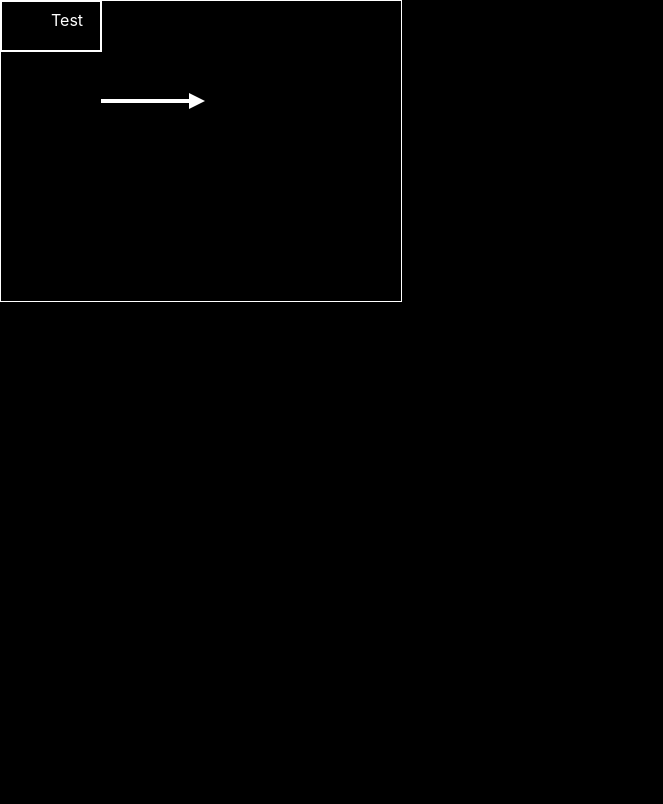
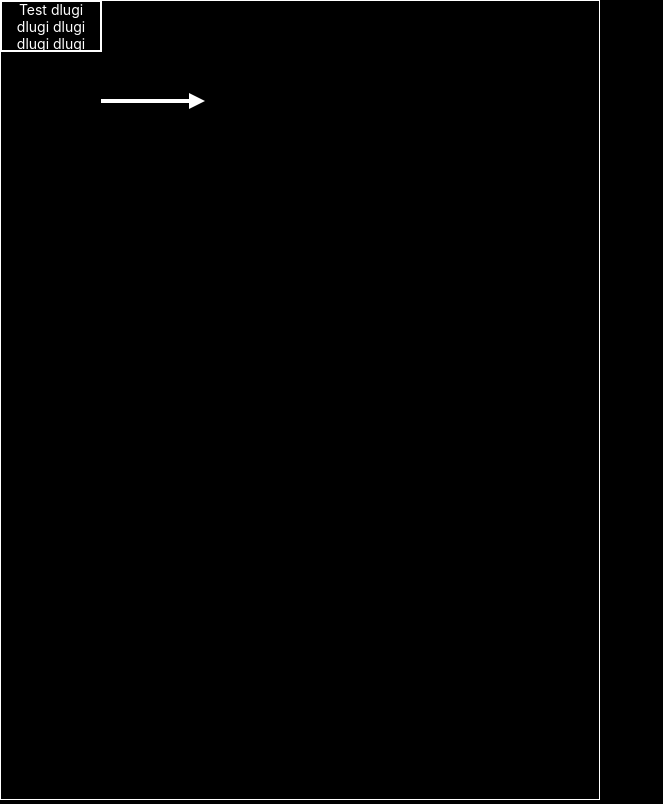
Before and after one commit to TokarzKrzysztof/diagram, a React (Create React App) app: page / in a window 1280 px wide. Shown: the whole page, without its empty margins (0-663 px from the left). Built offline with nearby package versions, Linux system fonts and the light colour scheme.

Commit message:
text node

```diff
--- a/src/components/Net/Net.tsx
+++ b/src/components/Net/Net.tsx
@@ -16,7 +16,7 @@ interface Props {
 
 export const Net: FC<Props> = ({ children }) => {
   return (
-    <svg overflow={"auto"} width={400} height={300} style={{ border: "1px solid white" }}>
+    <svg overflow={"auto"} width={600} height={800} style={{ border: "1px solid white" }}>
       {children}
     </svg>
   );
--- a/src/components/RectangleNode/RectangleNode.tsx
+++ b/src/components/RectangleNode/RectangleNode.tsx
@@ -12,7 +12,7 @@ export const RectangleNode: FC<Props> = () => {
     x: 0,
     width: 100,
     height: 50,
-    text: "Test",
+    text: "Test dlugi dlugi dlugi dlugi dlugi",
   });
   const [isActive, setIsActive] = useState(false);
   const [isEditText, setIsEditText] = useState(false);
@@ -36,25 +36,16 @@ export const RectangleNode: FC<Props> = () => {
         width={config.width}
         height={config.height}
         overflow={"visible"}
+        onDoubleClick={() => setIsEditText(!isEditText)}
       >
         <rect width={"100%"} height={"100%"} stroke={"white"} strokeWidth={2} />
-        {/* <text fill={"white"} x={"50%"} y={"50%"}>Test</text> */}
-          <TextNode
-            value={config.text}
-            isEditing={isEditText}
-            onAccept={handleTextEdit}
-          />
-        <foreignObject fill={"white"} width={"100%"} height={"100%"}>
-        </foreignObject>
+        <TextNode
+          value={config.text}
+          isEditing={isEditText}
+          onAccept={handleTextEdit}
+        />
         {isActive && <RectResizeDots config={config} onSetConfig={setConfig} />}
       </svg>
-      {/* <StyledRectangle
-        ref={ref}
-        style={{ width: config.width, height: config.height }}
-        onDoubleClick={() => setIsEditText(!isEditText)}
-        >
-        </StyledRectangle> */}
-      {/*  */}
     </Dragable>
   );
 };
--- a/src/components/RectangleNode/TextNode/TextNode.tsx
+++ b/src/components/RectangleNode/TextNode/TextNode.tsx
@@ -13,21 +13,28 @@ const StyledTextarea = styled.textarea`
   font-size: 14px;
 `;
 
-const StyledSpan = styled.div`
-  /* white-space: pre-wrap;
-  word-break: break-all;
+const StyledSpan = styled.span`
+  white-space: pre-wrap;
   color: white;
   position: absolute;
   display: flex;
   align-items: center;
   justify-content: center;
+  text-align: center;
   top: 50%;
-  left: 50%; */
-  /* transform: translate(-50%, -50%); */
-  width: 75%;
-  height: 75%;
-  /* overflow: hidden; */
+  left: 50%;
+  transform: translate(-50%, -50%);
+  padding: 5px;
+  width: 100%;
+  height: 100%;
+  overflow: hidden;
   font-size: 14px;
+  -webkit-touch-callout: none;
+  -webkit-user-select: none;
+  -khtml-user-select: none;
+  -moz-user-select: none;
+  -ms-user-select: none;
+  user-select: none;
 `;
 
 interface Props {
@@ -37,8 +44,9 @@ interface Props {
 }
 
 export const TextNode: FC<Props> = ({ isEditing, value, onAccept }) => {
-  if (isEditing) {
   return (
+    <foreignObject x="0" y="0" width="100%" height="100%">
+      {isEditing ? (
         <StyledTextarea
           autoFocus
           onBlur={(e) => onAccept(e.target.value)}
@@ -46,8 +54,9 @@ export const TextNode: FC<Props> = ({ isEditing, value, onAccept }) => {
           onMouseMove={(e) => e.stopPropagation()}
           defaultValue={value}
         />
+      ) : (
+        <StyledSpan>{value}</StyledSpan>
+      )}
+    </foreignObject>
   );
-  }
-
-  return <text x={"50%"} y={"50%"} fill={"white"}>{value}</text>;
 };
--- a/src/index.css
+++ b/src/index.css
@@ -1,7 +1,11 @@
+* {
+  box-sizing: border-box;
+}
+
 body {
   margin: 0;
-  font-family: -apple-system, BlinkMacSystemFont, 'Segoe UI', 'Roboto', 'Oxygen',
-    'Ubuntu', 'Cantarell', 'Fira Sans', 'Droid Sans', 'Helvetica Neue',
+  font-family: -apple-system, BlinkMacSystemFont, "Segoe UI", "Roboto", "Oxygen",
+    "Ubuntu", "Cantarell", "Fira Sans", "Droid Sans", "Helvetica Neue",
     sans-serif;
   -webkit-font-smoothing: antialiased;
   -moz-osx-font-smoothing: grayscale;
@@ -9,6 +13,6 @@ body {
 }
 
 code {
-  font-family: source-code-pro, Menlo, Monaco, Consolas, 'Courier New',
+  font-family: source-code-pro, Menlo, Monaco, Consolas, "Courier New",
     monospace;
 }
```
Lines whose indentation alone changed are shown as unchanged.
